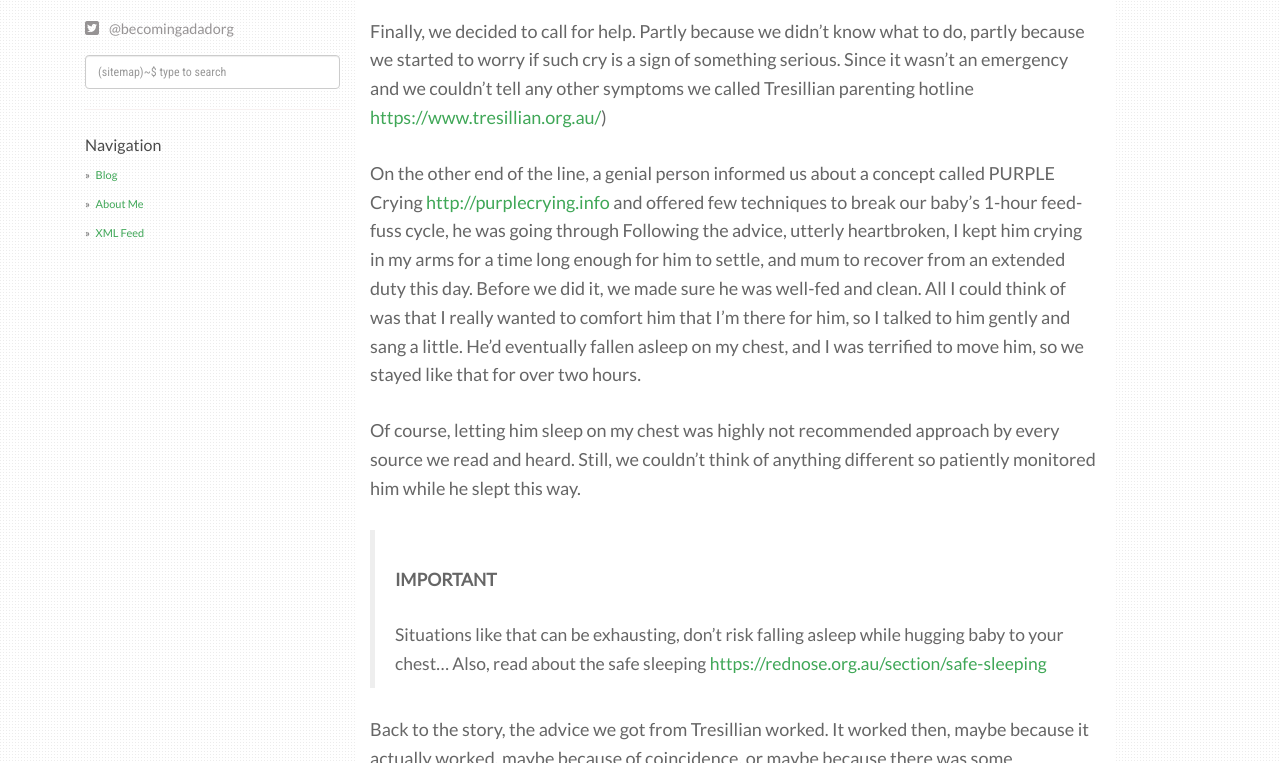
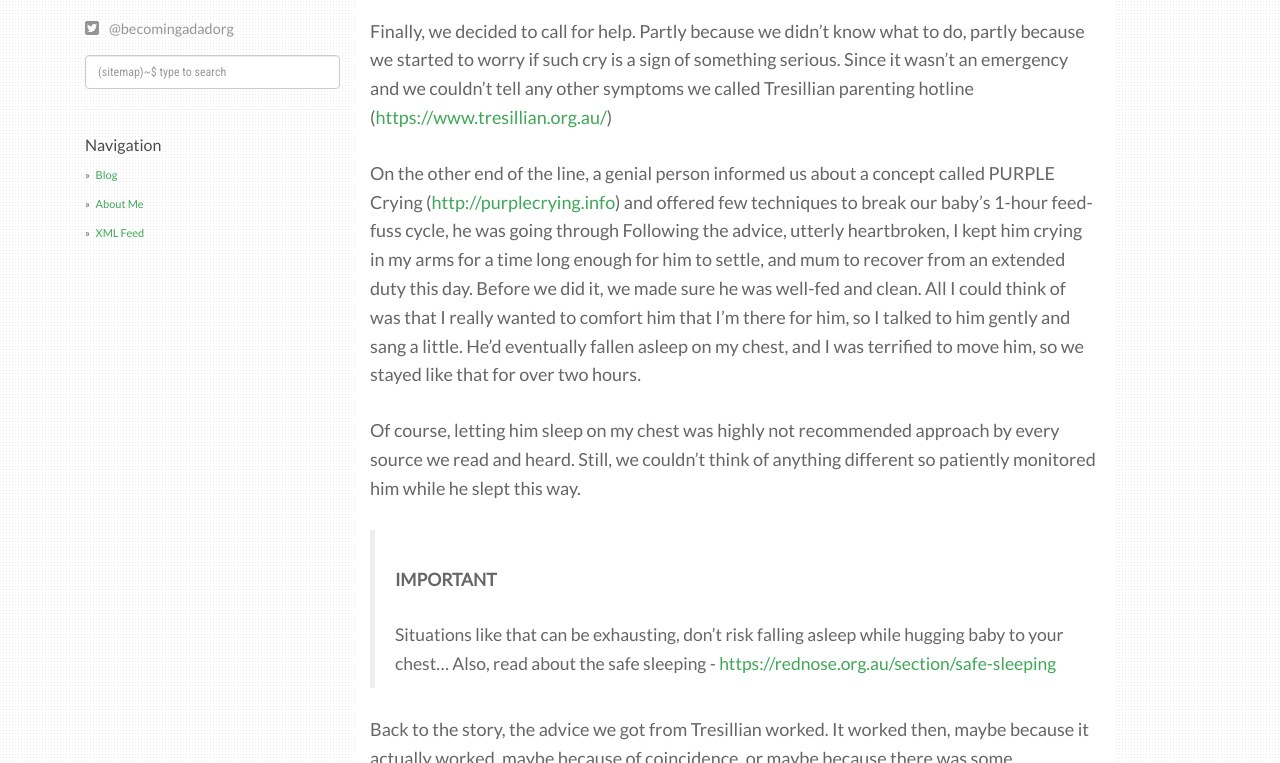
Before and after one commit to becomingadadblog/becomingadad, a Jekyll site: the page built from _posts/2019-10-25-All-babies-cry.md, in a window 1280 px wide and 1400 px high, scrolled down 458 px. Shown: the part 240-1003 px from the top of the window. Built offline with Jekyll 4.4.1, drawn with Linux system fonts in a browser that asks for light colours; nearby versions of some CDN libraries; comment, search, counter and statistics services are not loaded.

Commit message:
Parenthesis around links

```diff
--- a/_posts/2019-10-25-All-babies-cry.md
+++ b/_posts/2019-10-25-All-babies-cry.md
@@ -12,15 +12,15 @@ I must admit it was a challenge for both of us. Ironically, we had been watching
 
 That event put a lot of stress on us. We were hopelessly lost, attempting different things and getting angry on ourselves and each other when they failed, one after another. Eventually, we got to the point when we tried to do something different than the other person intended, which added even more to the overall anxiety. Instantly, the bits of confidence we gained in those first two weeks were gone, and we found ourselves completely incompetent.
 
-Finally, we decided to call for help. Partly because we didn't know what to do, partly because we started to worry if such cry is a sign of something serious. Since it wasn't an emergency and we couldn't tell any other symptoms we called Tresillian parenting hotline [https://www.tresillian.org.au/](https://www.tresillian.org.au/))
+Finally, we decided to call for help. Partly because we didn't know what to do, partly because we started to worry if such cry is a sign of something serious. Since it wasn't an emergency and we couldn't tell any other symptoms we called Tresillian parenting hotline ([https://www.tresillian.org.au/](https://www.tresillian.org.au/))
 
-On the other end of the line, a genial person informed us about a concept called PURPLE Crying [http://purplecrying.info](http://purplecrying.info/) and offered few techniques to break our baby's 1-hour feed-fuss cycle, he was going through Following the advice, utterly heartbroken, I kept him crying in my arms for a time long enough for him to settle, and mum to recover from an extended duty this day. Before we did it, we made sure he was well-fed and clean. All I could think of was that I really wanted to comfort him that I'm there for him, so I talked to him gently and sang a little. He'd eventually fallen asleep on my chest, and I was terrified to move him, so we stayed like that for over two hours.
+On the other end of the line, a genial person informed us about a concept called PURPLE Crying ([http://purplecrying.info](http://purplecrying.info/)) and offered few techniques to break our baby's 1-hour feed-fuss cycle, he was going through Following the advice, utterly heartbroken, I kept him crying in my arms for a time long enough for him to settle, and mum to recover from an extended duty this day. Before we did it, we made sure he was well-fed and clean. All I could think of was that I really wanted to comfort him that I'm there for him, so I talked to him gently and sang a little. He'd eventually fallen asleep on my chest, and I was terrified to move him, so we stayed like that for over two hours.
 
 Of course, letting him sleep on my chest was highly not recommended approach by every source we read and heard. Still, we couldn't think of anything different so patiently monitored him while he slept this way.
 
 > **IMPORTANT**
 >
-> Situations like that can be exhausting, don't risk falling asleep while hugging baby to your chest... Also, read about the safe sleeping [https://rednose.org.au/section/safe-sleeping](https://rednose.org.au/section/safe-sleeping)
+> Situations like that can be exhausting, don't risk falling asleep while hugging baby to your chest... Also, read about the safe sleeping - [https://rednose.org.au/section/safe-sleeping](https://rednose.org.au/section/safe-sleeping)
 
 Back to the story, the advice we got from Tresillian worked. It worked then, maybe because it actually worked, maybe because of coincidence, or maybe because there was some discomfort that went away while we were holding him. The fact we frequently miss about parenting theories and approaches is they have their boundaries, and it's hard to determine whether they are working for your baby unless you repeat them enough times to see a pattern emerging.
 
```
